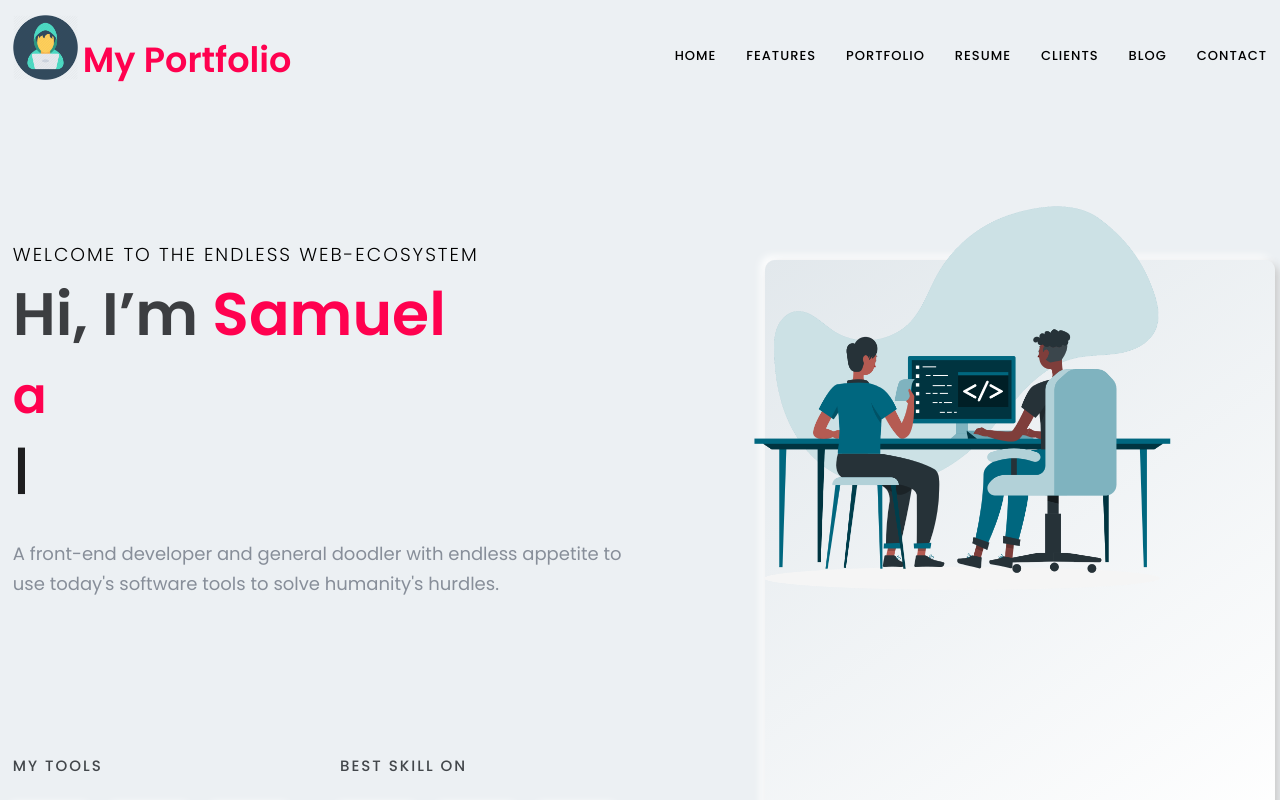
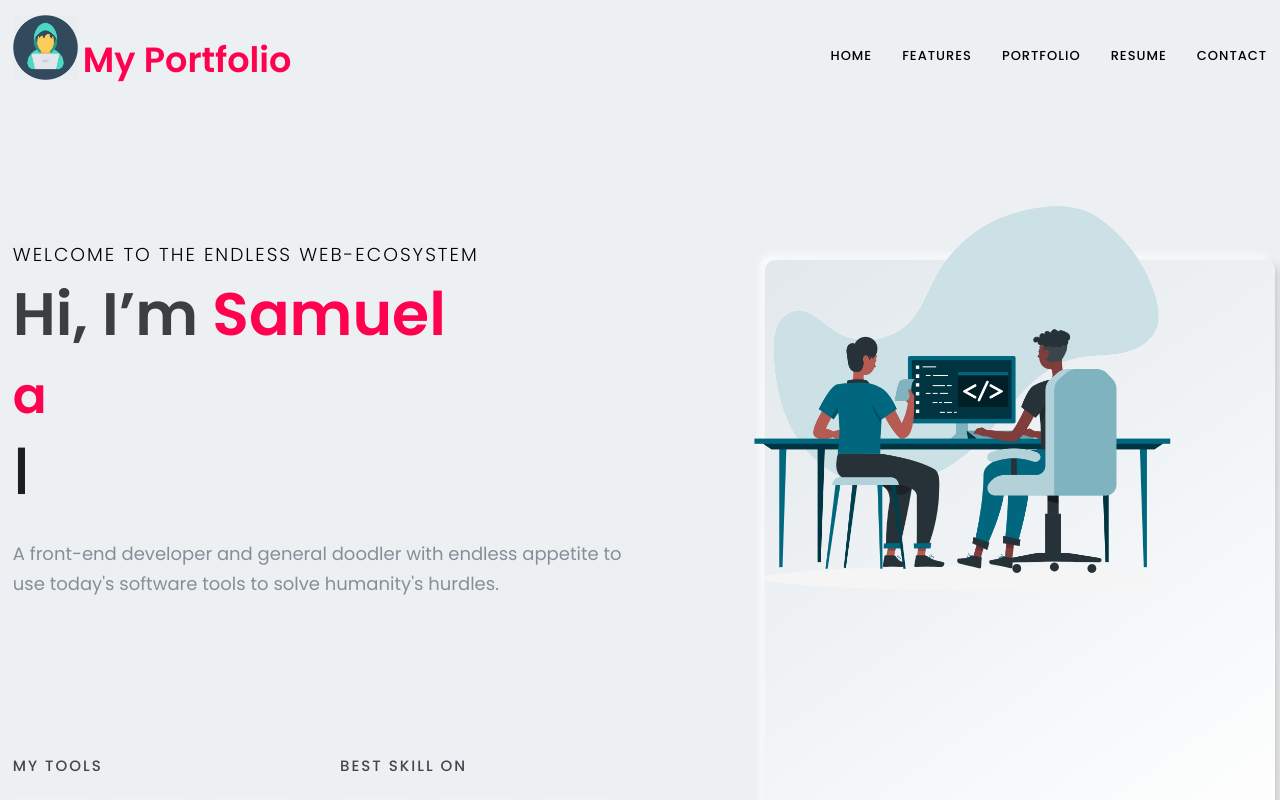
Before and after one commit to vemekon/portfolio, a React (Create React App) app: page / in a window 1280 px wide. Shown: the top 800 px of the page. Built offline with nearby package versions, Linux system fonts and the light colour scheme.

Commit message:
blog nav removed

```diff
--- a/src/component/Head/Header.js
+++ b/src/component/Head/Header.js
@@ -39,12 +39,7 @@ const Header = () => {
               <li>
                 <a href="#resume">resume</a>
               </li>
-              <li>
-                <a href="#clients">clients</a>
-              </li>
-              <li>
-                <a href="#blog">blog</a>
-              </li>
+
               <li>
                 <a href="#contact">contact</a>
               </li>
```
